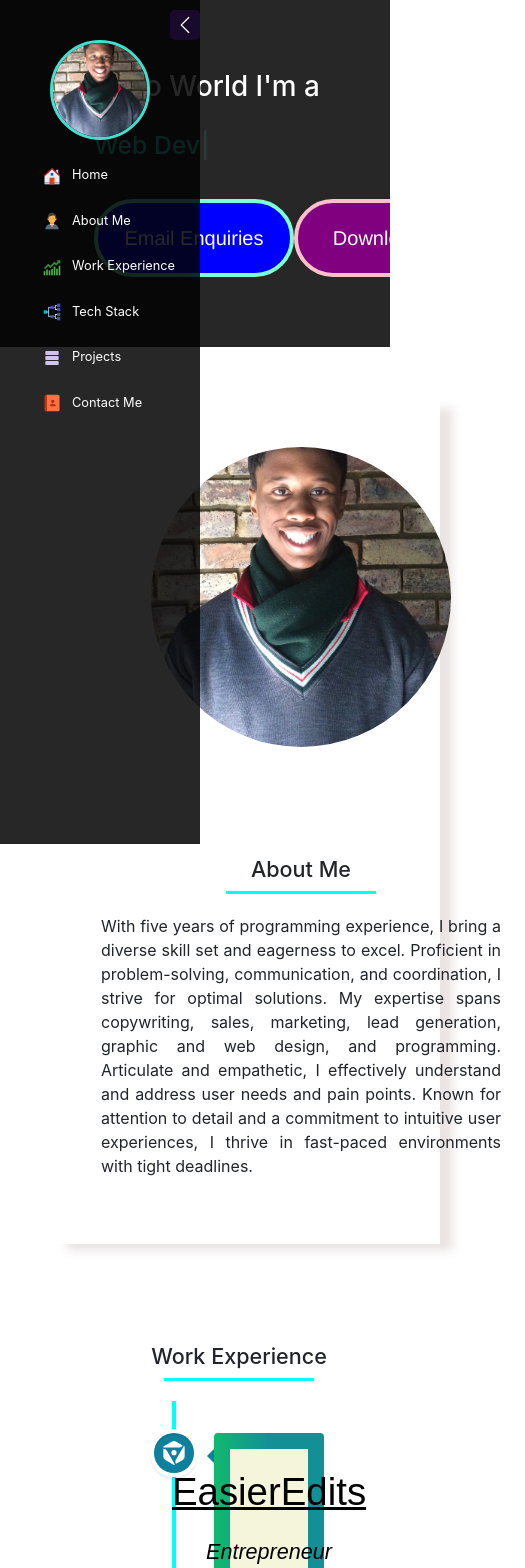
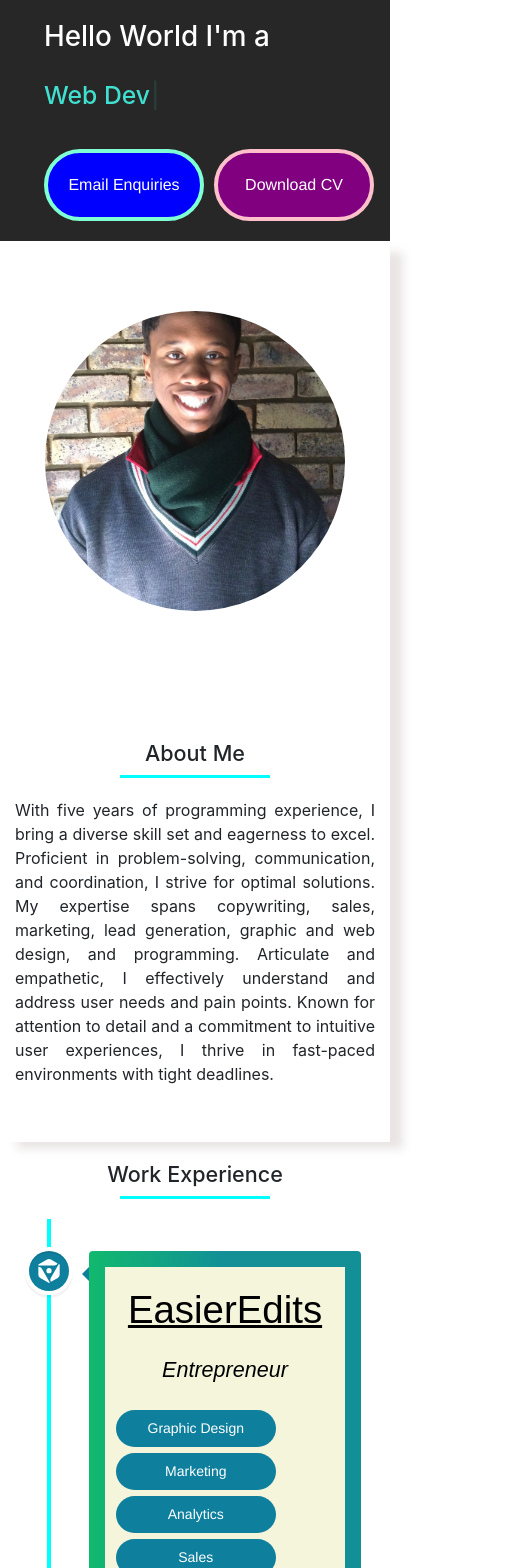
Before and after one commit to RealLuthoJara/portfolioWebsiteV2, a React (Create React App) app: page / in a window 390 px wide. Shown: the top 1568 px of the page, 525 px wide, since content can reach past the window. Built offline with nearby package versions, Linux system fonts and the light colour scheme.

Commit message:
responsive mobile view

```diff
--- a/src/Components/About/About.css
+++ b/src/Components/About/About.css
@@ -1,6 +1,5 @@
 .about-section{
-    margin: 50px;
-    padding-bottom: 50px;
+    padding: 20px;
     display: flex;
     justify-content: center;
 
@@ -45,3 +44,13 @@
     margin-bottom: 20px;
     background-color: aqua;
 }
+
+@media (max-width:700px) {
+    .about-content {
+    margin: 0;
+    }
+
+    .about-details {
+    padding: 20px;
+    }
+}
--- a/src/Components/Contact/Contact.css
+++ b/src/Components/Contact/Contact.css
@@ -1,5 +1,5 @@
 .contact-section {
-    padding: 50px;
+    padding: 20px;
 }
 
 .contact-content {
@@ -17,9 +17,8 @@
 .contact-form input, .drop-list, .form-message {
     height: 50px;
     border-radius: 10px;
-    margin-top: 10px;
+    margin: 10px 0 20px 0;
     width: 100%;
-    margin-bottom: 20px;
 }
 
 .form-message {
@@ -39,3 +38,9 @@
     width: 300px;
     height: 50px;
 }
+
+@media (max-width:700px) {
+    .contact-content {
+    margin: 0;
+    }
+}
--- a/src/Components/Home/Home.css
+++ b/src/Components/Home/Home.css
@@ -1,5 +1,5 @@
 .home-section {
-    margin: 70px;
+    padding: 20px;
 }
 
 .home-content  {
@@ -21,14 +21,15 @@
 
 .home-link {
     text-align: center;
-    width: 200px;
+    width: 10rem;
     padding: 20px;
     border-radius: 100px;
     cursor: pointer;
     margin-top: 10px;
+    margin-right: 10px;
     color: white;
     font-family: 'Franklin Gothic Medium', 'Arial Narrow', Arial, sans-serif;
-    font-size: 20px;
+    font-size: 1rem;
 }
 
 .home-link:hover {
@@ -63,3 +64,9 @@
 .downloadCV a:hover {
     color: black;
 }
+
+@media (max-width:1000px) {
+    .sidebar {
+    display: none;
+    }
+}
--- a/src/Components/Projects/Project.css
+++ b/src/Components/Projects/Project.css
@@ -1,8 +1,7 @@
 .project-section {
-    padding: 50px;
+    padding: 20px;
     display: flex;
     justify-content: center;
-
 }
 
 .project-content {
@@ -28,7 +27,7 @@
     flex-direction: column;
     align-items: center;
     padding: 20px;
-    margin-bottom: 20px;
+    margin-bottom: 30px;
 
     box-shadow: 15px 9px 9px -2px rgba(230, 224, 224, 0.86);
     -webkit-box-shadow: 15px 9px 9px -2px rgba(230, 224, 224, 0.86);
@@ -38,14 +37,15 @@
 .project-screenshot img {
     display: flex;
     object-fit: contain;
-    height: 200px;
-    width: 300px;
+    /* height: 25vh; */
+    width: 65vw;
+    padding: 20px;
 }
 
 .tech {
     text-align: center;
     /* height: auto; */
-    width: 70px;
+    width: 4rem;
 
     color: white;
     background-color: rgb(145, 19, 48);
@@ -64,13 +64,13 @@
 /* This is the basis of how a link should be */
 .link {
     text-align: center;
-    width: 150px;
+    width: 8rem;
     padding: 10px;
     margin: 5px;
     border-radius: 100px;
     color: #ffffff;
     font-family: 'Franklin Gothic Medium', 'Arial Narrow', Arial, sans-serif;
-    font-size: 20px;
+    font-size: 15px;
 }
 
 .link:hover {
@@ -117,3 +117,9 @@
     cursor: pointer;
     margin-top: 5px;
 }
+
+@media (max-width:700px) {
+    .project-content {
+    padding: 0;
+    }
+}
--- a/src/Components/Sidebar/Sidebar.css
+++ b/src/Components/Sidebar/Sidebar.css
@@ -35,3 +35,9 @@
 .sidebar-expand {
     width: 200px;
 }
+
+@media (max-width:1000px) {
+    .sidebar {
+    display: none;
+    }
+}
--- a/src/Components/Sidebar/Sidebar.js
+++ b/src/Components/Sidebar/Sidebar.js
@@ -15,7 +15,7 @@ const Sidebar = () => {
   };
 
   return (
-    <div className="container-fluid sidebar-section">
+    <div className="container sidebar-section">
       <div className={expandSidebar ? "sidebar-expand sidebar" : "sidebar"}>
         <div className="sidebar-expand-and-collapse">
           <p onClick={toggleExpand}>
--- a/src/Components/WorkExperience/WorkExperience.css
+++ b/src/Components/WorkExperience/WorkExperience.css
@@ -1,8 +1,7 @@
 .work-experience-section {
-    padding: 50px;
-    /* padding-bottom: 50px; */
     display: flex;
     justify-content: center;
+    padding: 20px;
 }
 
 .work-experience-content {
@@ -31,12 +30,12 @@
     background-color: rgb(27, 19, 145);
     text-align: center;
     height: auto;
-    width: auto;
-    padding: 10px;
+    width: 10rem;
+    padding: 8px;
     margin: 3px;
     border-radius: 100px;
     font-family: 'Franklin Gothic Medium', 'Arial Narrow', Arial, sans-serif;
-    font-size: 16px;
+    font-size: 14px;
 }
 
 .inside-info {
@@ -49,7 +48,6 @@
     flex-direction: column;
     align-items: center;
 }
-
 
 .inside-info h3 {
     text-decoration: underline;
@@ -64,3 +62,9 @@
     text-align: justify;
     text-justify: inter-word;
 }
+
+@media (max-width:700px) {
+    .work-experience-content {
+    padding: 0;
+    }
+}
```
